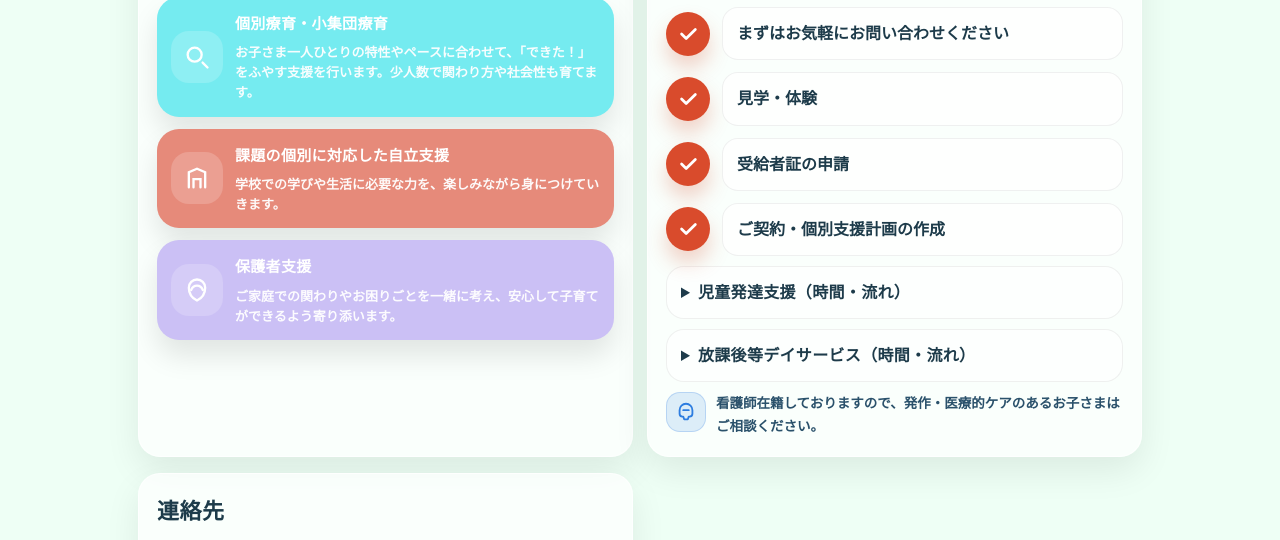
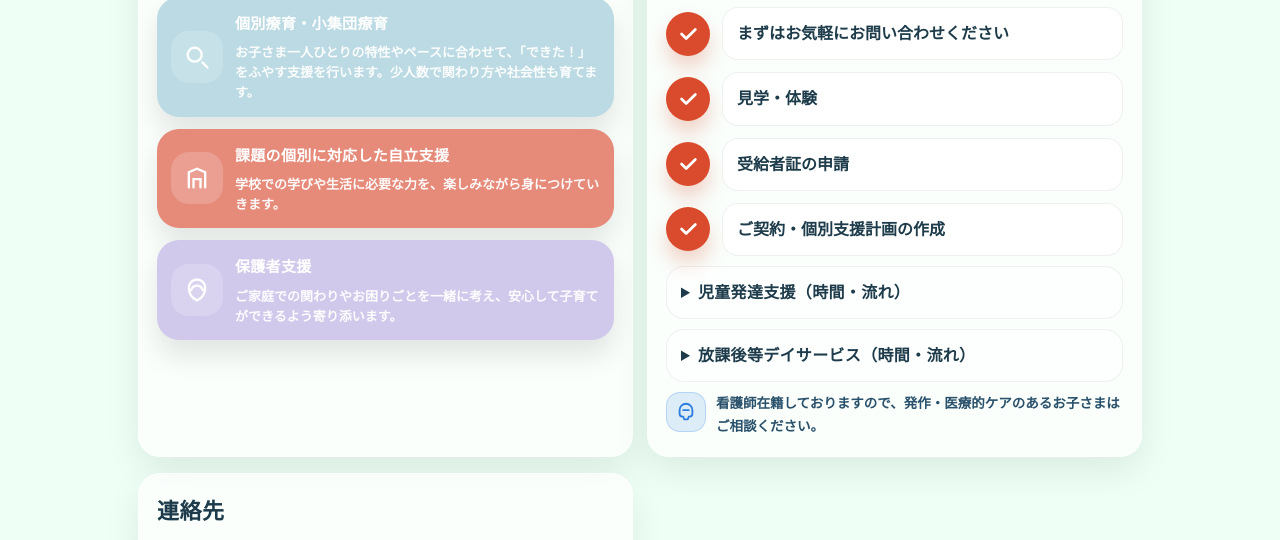
Before and after one commit to KaPilina748/kapilina, a plain HTML site: page index.html in a window 1280 px wide. Shown: the part 642-1182 px from the top of the page. Drawn offline with Linux system fonts and the light colour scheme.

Commit message:
Update index.html

```diff
--- a/index.html
+++ b/index.html
@@ -17,11 +17,11 @@
 
   /* アクセント：ビビッド→くすみパステル寄り */
   --accent:  #f0b27a;     /* オレンジ（やわらか） */
-  --accent2: #75ebf0;     /* ブルー（スモーキー） */
+  --accent2: #bbdae3;     /* ブルー（スモーキー） */
   --accent3: #e68a7a;     /* 赤橙（コーラル寄り） */
 
   /* 濃紺カード：黒っぽさを減らしてグリーン背景に馴染ませる */
-  --navyCard:#cbc0f5;
+  --navyCard:#d0c9eb;
       --radius: 22px;
       --shadow: 0 14px 35px rgba(0,0,0,.08);
       --max: 1040px;
```
